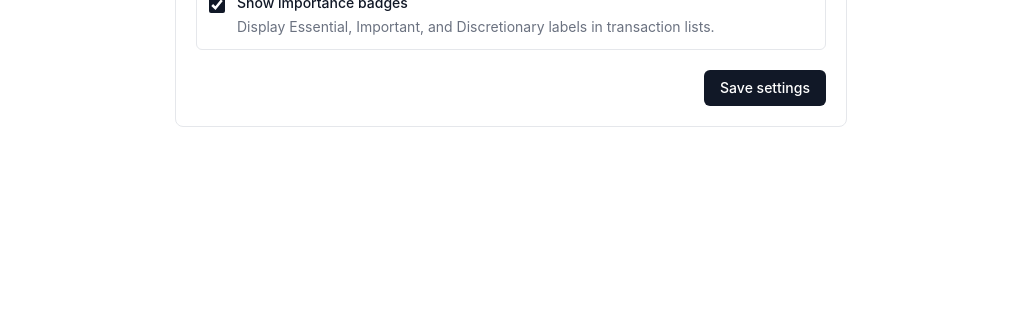
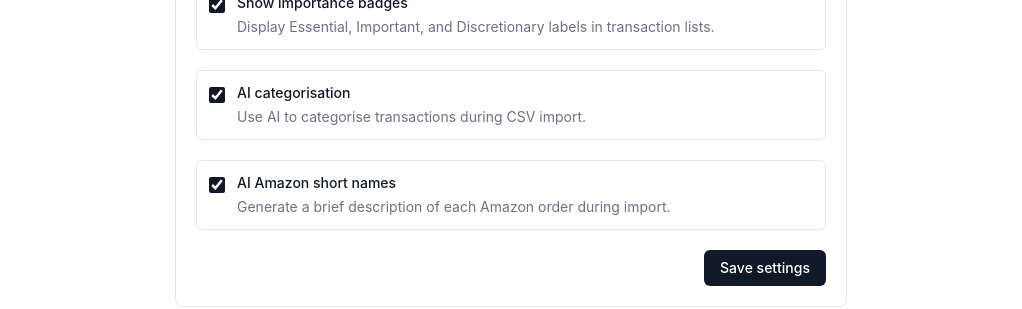
Before and after one commit to GrantMegrabyan/Quid, a SvelteKit app in the folder webui/: page /settings in a window 1280 px wide. Shown: the part 368-677 px from the top of the page, without its empty margins (129-1151 px from the left). Built offline with nearby package versions, Linux system fonts and the light colour scheme; no server answers.

Commit message:
feat(webui): AI toggles in settings, remove per-import categorise checkbox

```diff
--- a/webui/src/lib/repos/httpExpenseRepository.ts
+++ b/webui/src/lib/repos/httpExpenseRepository.ts
@@ -38,30 +38,22 @@ export class HttpExpenseRepository implements ExpenseRepository {
 		});
 	}
 
-	async importCsv(
-		files: File[],
-		options: { aiCategorize?: boolean } = {}
-	): Promise<ImportCsvResult> {
+	async importCsv(files: File[]): Promise<ImportCsvResult> {
 		const form = new FormData();
 		for (const file of files) {
 			form.append('files', file, file.name);
 		}
-		form.append('ai_categorize', options.aiCategorize ? 'true' : 'false');
 		return this.client.request<ImportCsvResult>('api/v1/expenses/import-csv', {
 			method: 'POST',
 			formData: form
 		});
 	}
 
-	async previewImportCsv(
-		files: File[],
-		options: { aiCategorize?: boolean } = {}
-	): Promise<ImportCsvPreviewResult> {
+	async previewImportCsv(files: File[]): Promise<ImportCsvPreviewResult> {
 		const form = new FormData();
 		for (const file of files) {
 			form.append('files', file, file.name);
 		}
-		form.append('ai_categorize', options.aiCategorize === false ? 'false' : 'true');
 		return this.client.request<ImportCsvPreviewResult>('api/v1/expenses/import-csv/preview', {
 			method: 'POST',
 			formData: form
--- a/webui/src/lib/repos/types.ts
+++ b/webui/src/lib/repos/types.ts
@@ -36,11 +36,8 @@ export interface ExpenseRepository {
 	create(input: Omit<Expense, 'id'>): Promise<Expense>;
 	update(id: string, patch: Partial<Omit<Expense, 'id'>>): Promise<Expense>;
 	delete(id: string): Promise<void>;
-	importCsv(files: File[], options?: { aiCategorize?: boolean }): Promise<ImportCsvResult>;
-	previewImportCsv(
-		files: File[],
-		options?: { aiCategorize?: boolean }
-	): Promise<ImportCsvPreviewResult>;
+	importCsv(files: File[]): Promise<ImportCsvResult>;
+	previewImportCsv(files: File[]): Promise<ImportCsvPreviewResult>;
 	confirmImportCsv(input: ImportCsvConfirmRequest): Promise<ImportCsvConfirmResult>;
 	listImportLogs(): Promise<ImportLog[]>;
 }
--- a/webui/src/lib/stores/expenses.ts
+++ b/webui/src/lib/stores/expenses.ts
@@ -27,11 +27,8 @@ export async function deleteExpense(id: string): Promise<void> {
 	await refreshExpenses();
 }
 
-export async function importCsvFiles(
-	files: File[],
-	options: { aiCategorize?: boolean } = {}
-): Promise<ImportCsvResult> {
-	const result = await expenseRepository.importCsv(files, options);
+export async function importCsvFiles(files: File[]): Promise<ImportCsvResult> {
+	const result = await expenseRepository.importCsv(files);
 	await refreshExpenses();
 	return result;
 }
--- a/webui/src/lib/stores/settings.ts
+++ b/webui/src/lib/stores/settings.ts
@@ -5,6 +5,8 @@ import type { AppSettings, AppSettingsUpdate } from '$types';
 const DEFAULTS: AppSettings = {
 	currency: 'GBP',
 	showImportanceBadge: true,
+	aiCategorizeEnabled: true,
+	aiShortNamesEnabled: true,
 	updatedAt: '1970-01-01T00:00:00Z'
 };
 
--- a/webui/src/lib/types/domain.ts
+++ b/webui/src/lib/types/domain.ts
@@ -189,12 +189,16 @@ export interface ImportLog {
 export interface AppSettings {
 	currency: string;
 	showImportanceBadge: boolean;
+	aiCategorizeEnabled: boolean;
+	aiShortNamesEnabled: boolean;
 	updatedAt: string;
 }
 
 export interface AppSettingsUpdate {
 	currency?: string;
 	showImportanceBadge?: boolean;
+	aiCategorizeEnabled?: boolean;
+	aiShortNamesEnabled?: boolean;
 }
 
 export interface AmazonOrderItem {
--- a/webui/src/routes/import/+page.svelte
+++ b/webui/src/routes/import/+page.svelte
@@ -20,7 +20,6 @@
 	};
 
 	let fileInputEl: HTMLInputElement | null = $state(null);
-	let aiCategorize = $state(true);
 	let loading = $state(false);
 	let saving = $state(false);
 	let preview: ImportCsvPreviewResult | null = $state(null);
@@ -66,7 +65,7 @@
 		rows = [];
 		banner = null;
 		try {
-			const result = await expenseRepository.previewImportCsv(picked, { aiCategorize });
+			const result = await expenseRepository.previewImportCsv(picked);
 			preview = result;
 			rows = result.rows.map((row) => ({
 				...row,
@@ -157,16 +156,6 @@
 			</p>
 		</div>
 		<div class="flex flex-wrap items-center gap-2">
-			<label class="inline-flex items-center gap-2 rounded-md border border-ctp-surface1 bg-ctp-base px-3 py-2 text-sm text-ctp-subtext0">
-				<input
-					type="checkbox"
-					data-testid="ai-categorize-toggle"
-					bind:checked={aiCategorize}
-					disabled={loading || saving}
-					class="h-4 w-4 accent-ctp-accent disabled:cursor-not-allowed disabled:opacity-60"
-				/>
-				AI categorise
-			</label>
 			<input
 				bind:this={fileInputEl}
 				type="file"
--- a/webui/src/routes/settings/+page.svelte
+++ b/webui/src/routes/settings/+page.svelte
@@ -7,6 +7,8 @@
 
 	let currency = $state('GBP');
 	let showImportanceBadge = $state(true);
+	let aiCategorizeEnabled = $state(true);
+	let aiShortNamesEnabled = $state(true);
 	let saving = $state(false);
 	let message = $state('');
 	let error = $state('');
@@ -15,6 +17,8 @@
 	$effect(() => {
 		currency = $settings.currency;
 		showImportanceBadge = $settings.showImportanceBadge;
+		aiCategorizeEnabled = $settings.aiCategorizeEnabled;
+		aiShortNamesEnabled = $settings.aiShortNamesEnabled;
 	});
 
 	onMount(() => {
@@ -27,7 +31,7 @@
 		message = '';
 		error = '';
 		try {
-			await updateSettings({ currency, showImportanceBadge });
+			await updateSettings({ currency, showImportanceBadge, aiCategorizeEnabled, aiShortNamesEnabled });
 			message = 'Settings saved.';
 		} catch (cause) {
 			error = cause instanceof Error ? cause.message : 'Failed to save settings.';
@@ -106,6 +110,40 @@
 			</span>
 		</label>
 
+		<label class="flex items-start gap-3 rounded-md border border-ctp-surface1 p-3">
+			<input
+				type="checkbox"
+				bind:checked={aiCategorizeEnabled}
+				data-testid="settings-ai-categorize-toggle"
+				class="mt-1 h-4 w-4 accent-ctp-accent"
+			/>
+			<span>
+				<span class="block text-sm font-medium text-ctp-text">
+					AI categorisation
+				</span>
+				<span class="mt-1 block text-sm text-ctp-overlay1">
+					Use AI to categorise transactions during CSV import.
+				</span>
+			</span>
+		</label>
+
+		<label class="flex items-start gap-3 rounded-md border border-ctp-surface1 p-3">
+			<input
+				type="checkbox"
+				bind:checked={aiShortNamesEnabled}
+				data-testid="settings-ai-short-names-toggle"
+				class="mt-1 h-4 w-4 accent-ctp-accent"
+			/>
+			<span>
+				<span class="block text-sm font-medium text-ctp-text">
+					AI Amazon short names
+				</span>
+				<span class="mt-1 block text-sm text-ctp-overlay1">
+					Generate a brief description of each Amazon order during import.
+				</span>
+			</span>
+		</label>
+
 		<div class="flex items-center justify-between gap-3">
 			<div class="text-sm">
 				{#if message}
```
